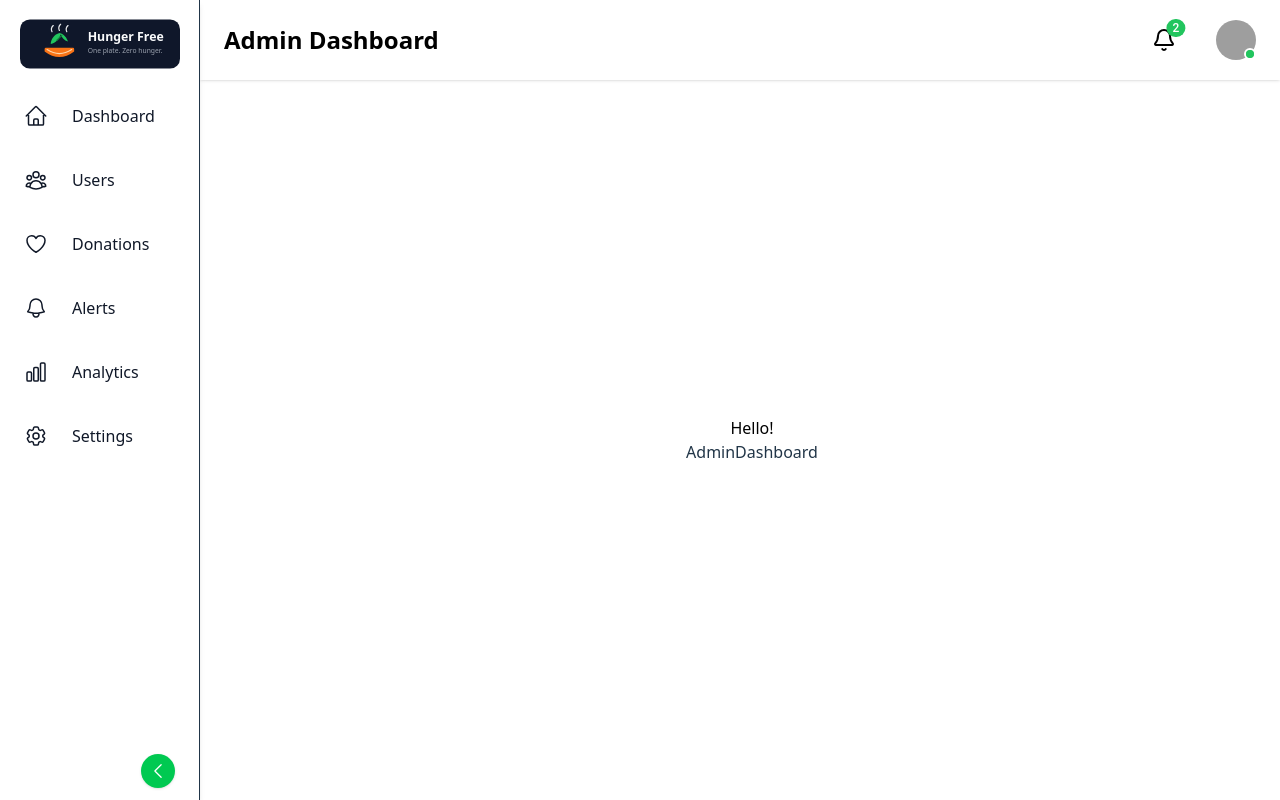
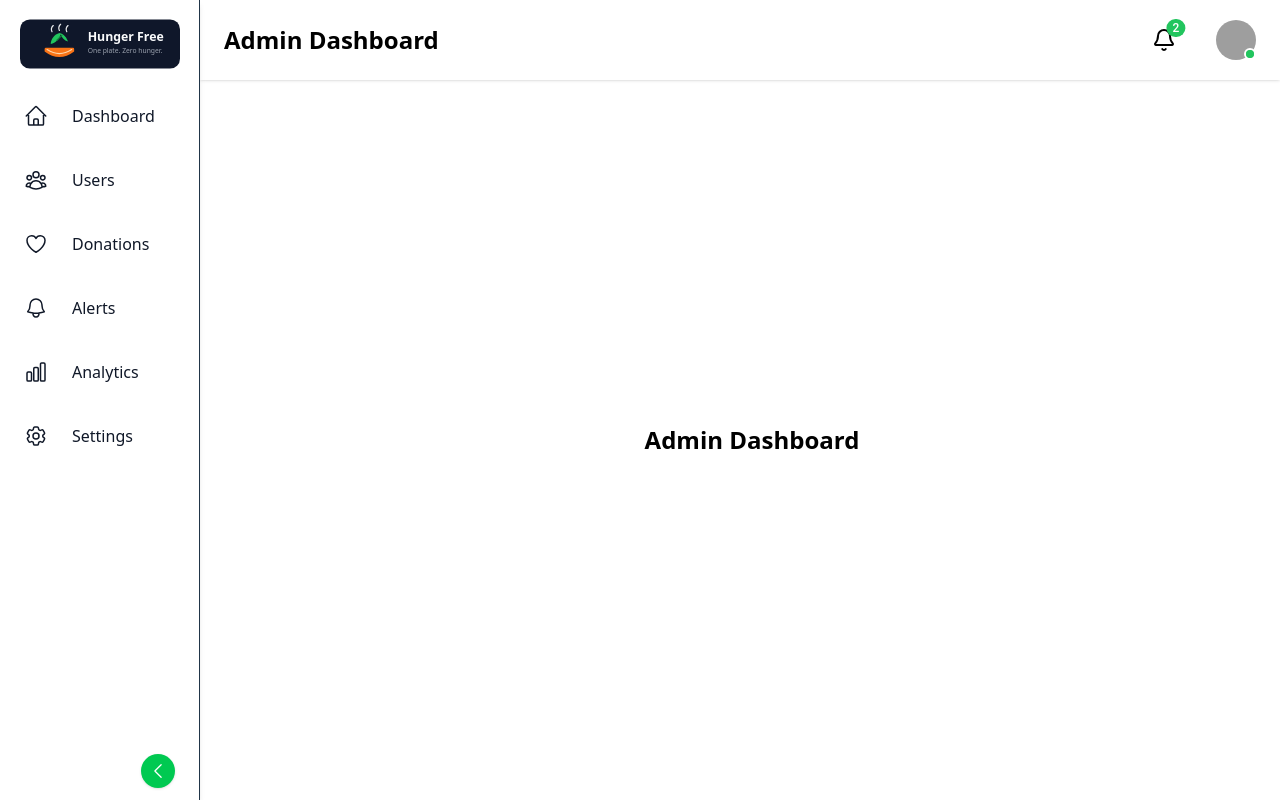
Before and after one commit to imman077/Hunger_free_erp, a React (Vite) app: page /admin in a window 1280 px wide. Built offline with nearby package versions, Linux system fonts and the light colour scheme; grey boxes are pictures that could not be loaded.

Commit message:
logo fixed

```diff
--- a/src/global/components/Header.tsx
+++ b/src/global/components/Header.tsx
@@ -416,7 +416,7 @@ const Header: React.FC = () => {
           <div className="flex items-start justify-start py-3">
             <img
               alt="Hunger Free"
-              src="public/Icon2.svg"
+              src="/Icon2.svg"
               className="h-16 w-20 transition-all duration-300"
             />
           </div>
--- a/src/global/components/Sidebar.tsx
+++ b/src/global/components/Sidebar.tsx
@@ -46,7 +46,7 @@ const SidebarIcons: React.FC = () => {
       <div className="flex items-center justify-center py-3">
         <img
           alt="Hunger Free"
-          src={expanded ? "public/HungerFree.svg" : "public/Icon2.svg"}
+          src={expanded ? "/HungerFree.svg" : "/Icon2.svg"}
           className={`h-16 transition-all duration-300 ${
             expanded ? "w-40" : "w-16"
           }`}
--- a/src/global/layouts/AdminLayout.tsx
+++ b/src/global/layouts/AdminLayout.tsx
@@ -21,8 +21,6 @@ const AdminLayoutContent: React.FC = () => {
           " ml-0"
         }
       >
-        {/* your content here */}
-        <p className="text-black">Hello!</p>
         {/* This is where Dashboard, Users, Donations pages will appear */}
         <Outlet />
       </main>
--- a/src/modules/admin/pages/Dashboard.tsx
+++ b/src/modules/admin/pages/Dashboard.tsx
@@ -1,9 +1,11 @@
-import React from 'react'
+import React from "react";
 
 const AdminDashboard = () => {
   return (
-    <div>AdminDashboard</div>
-  )
-}
+    <>
+      <h1 className="text-2xl font-bold text-black">Admin Dashboard</h1>
+    </>
+  );
+};
 
-export default AdminDashboard
+export default AdminDashboard;
```
